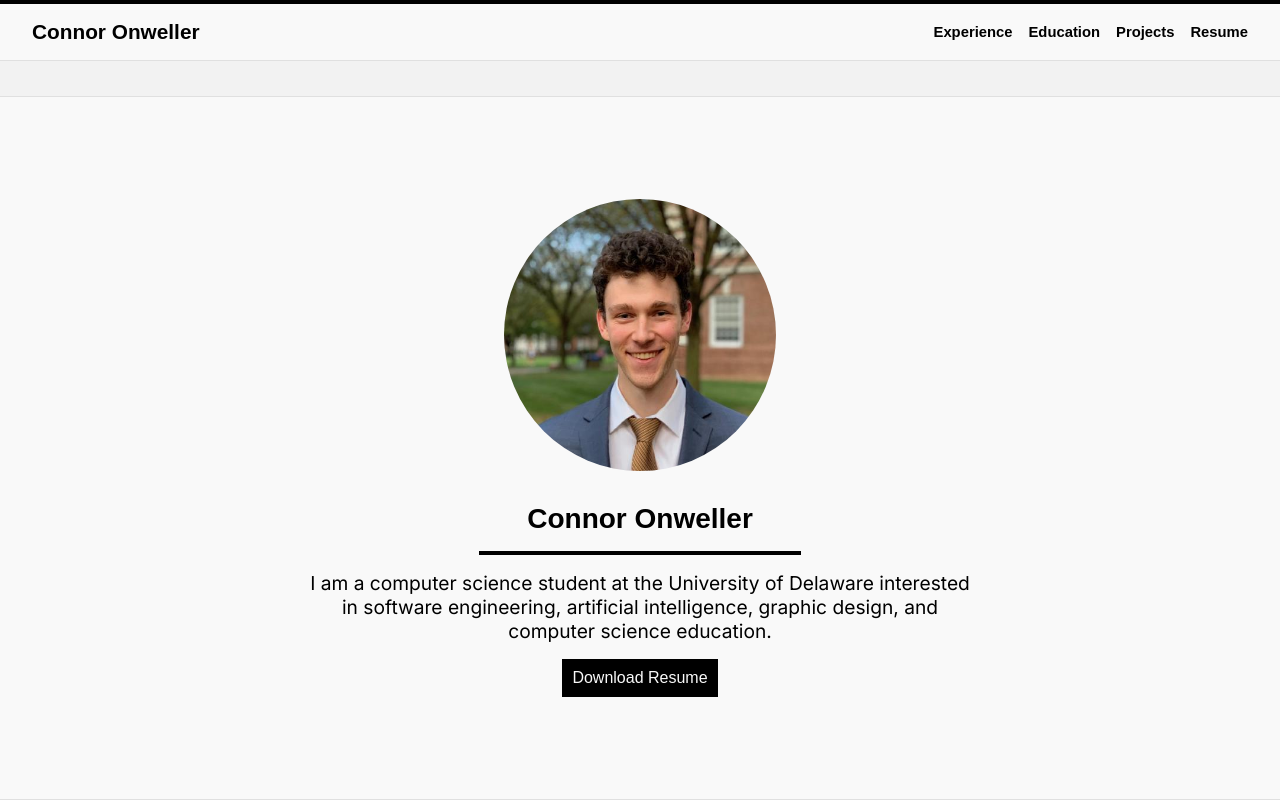
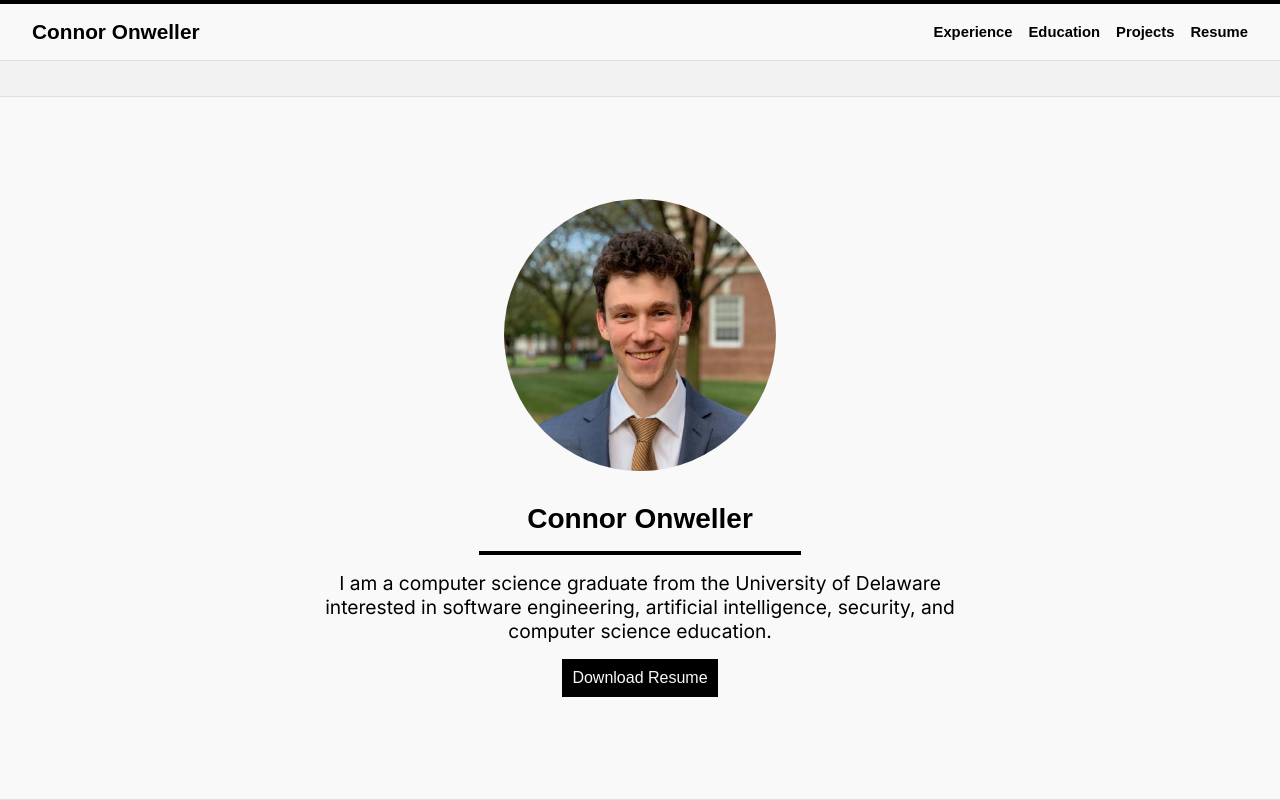
Before and after one commit to conweller/conweller.github.io, a plain HTML site: page index.html in a window 1280 px wide. Shown: the top 800 px of the page. Drawn offline with Linux system fonts and the light colour scheme.

Commit message:
Updated about me section

```diff
--- a/index.html
+++ b/index.html
@@ -51,9 +51,9 @@
         <img id='headshot' src="assets/headshot.jpg" alt=""/>
         <h1>Connor Onweller</h1>
         <p>
-          I am a computer science student at the University of Delaware
-          interested in software engineering, artificial intelligence, graphic
-          design, and computer science education.
+          I am a computer science graduate from the University of Delaware
+          interested in software engineering, artificial intelligence,
+          security, and computer science education.
         </p>
         <form action="assets/Connor-Onweller-Resume-2020.pdf"  download>
         <button id="resume-button" type="submit" value="Download Resume">
```
